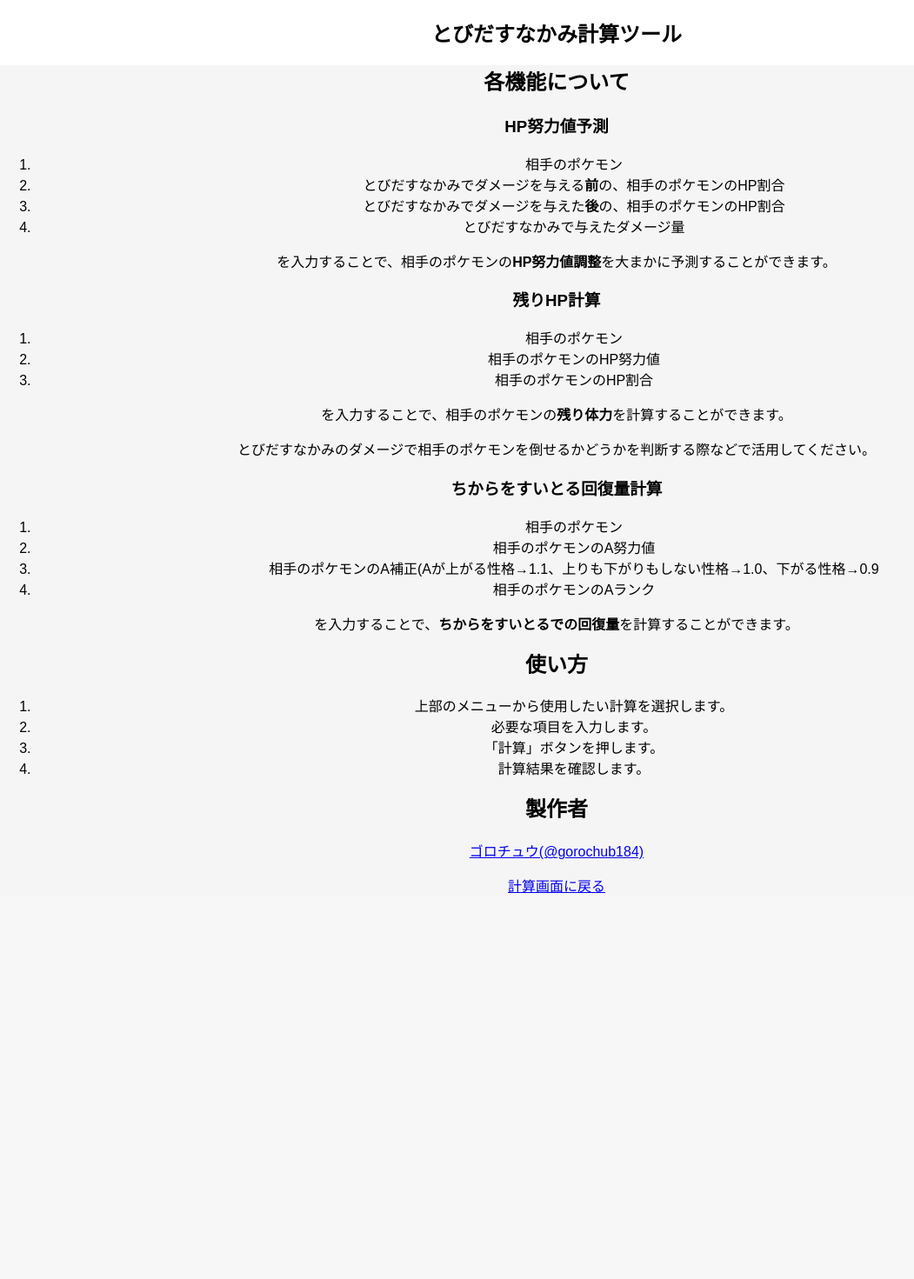
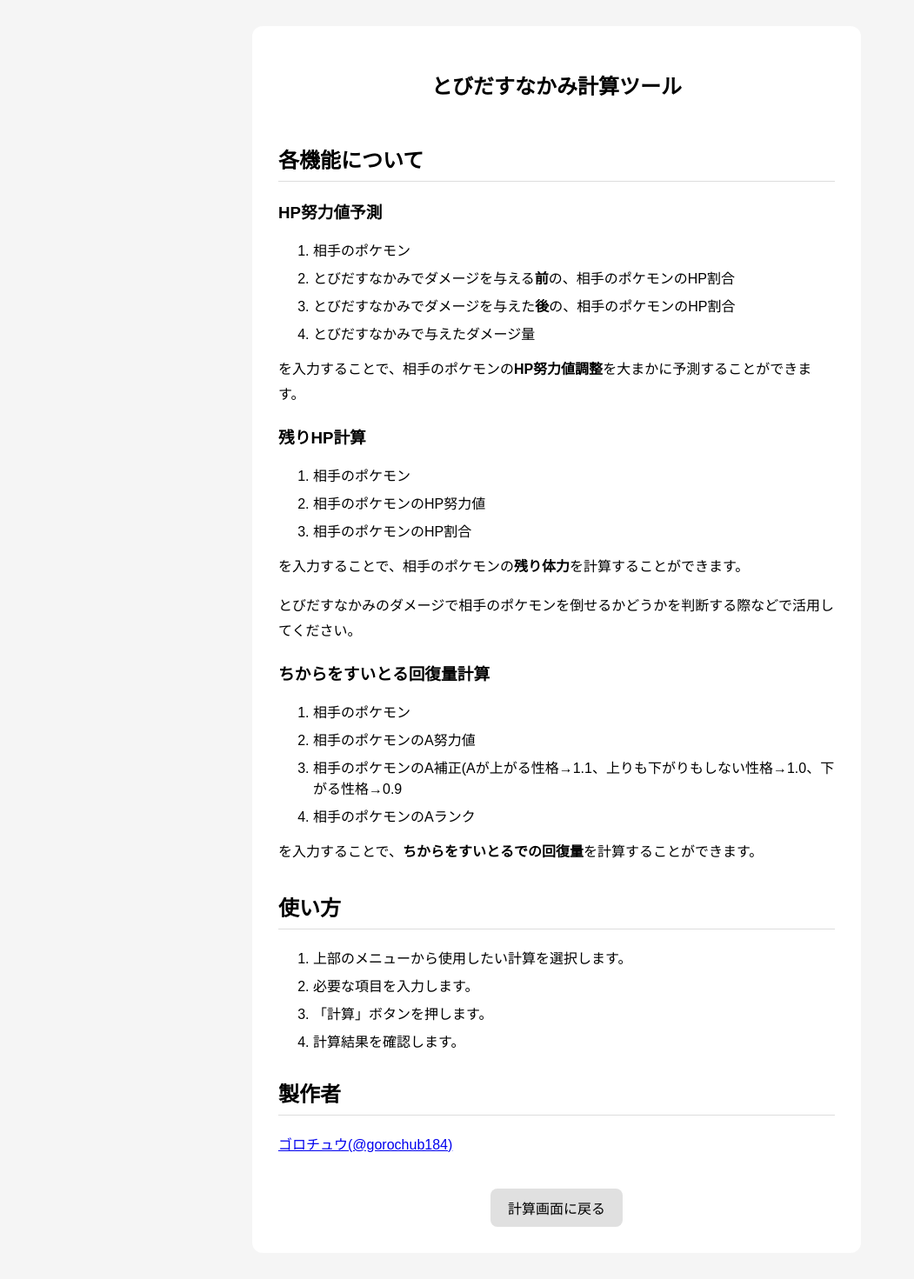
Before and after one commit to Gorochub184/tobidasunakami-calculator, a Flask app: page /about in a window 1280 px wide. Shown: the whole page at 87% size, without its empty margins (0-1051 px from the left). Before the commit the page ends 1027 px from the top, so only its background shows below. Run offline with Flask 3, Linux system fonts and the light colour scheme.

Commit message:
Update style.css

```diff
--- a/static/style.css
+++ b/static/style.css
@@ -4,6 +4,23 @@ body {
     font-family: sans-serif;
     background-color: #f5f5f5;
     text-align: center;
+}
+
+/*使用方法*/
+.about-button {
+    position: absolute;
+    top: 10px;
+    left: 10px;
+
+    padding: 6px 12px;
+
+    color: black;
+    background-color: white;
+    border: 1px solid #ccc;
+    border-radius: 6px;
+
+    text-decoration: none;
+    font-size: 14px;
 }
 
 /*タイトル*/
@@ -143,6 +160,55 @@ select {
     background-color: #e0e0e0;
 }
 
+/*使用方法ページ*/
+.about-page {
+    max-width: 700px;
+    margin: 30px auto;
+    padding: 30px;
+    background-color: white;
+    border-radius: 12px;
+    box-sizing: border-box;
+    text-align: left;
+}
+
+.about-page h1 {
+    text-align: center;
+    margin-bottom: 30px;
+}
+
+.about-page h2 {
+    margin-top: 30px;
+    padding-bottom: 8px;
+    border-bottom: 1px solid #ddd;
+}
+
+.about-page h3 {
+    margin-top: 20px;
+}
+
+.about-page p {
+    line-height: 1.8;
+}
+
+.about-page li {
+    margin-bottom: 8px;
+}
+
+.back-button {
+    display: block;
+    width: fit-content;
+    margin: 35px auto 0;
+    padding: 10px 20px;
+    color: black;
+    background-color: #e0e0e0;
+    border-radius: 8px;
+    text-decoration: none;
+}
+
+.back-button:hover {
+    background-color: #d0d0d0;
+}
+
 /*スマホ用*/
 @media (max-width: 600px) {
 
@@ -174,4 +240,9 @@ select {
         width: 200px;
     }
 
+    .about-page {
+    margin: 20px 10px;
+    padding: 20px 15px;
+    }
+
 }
```
